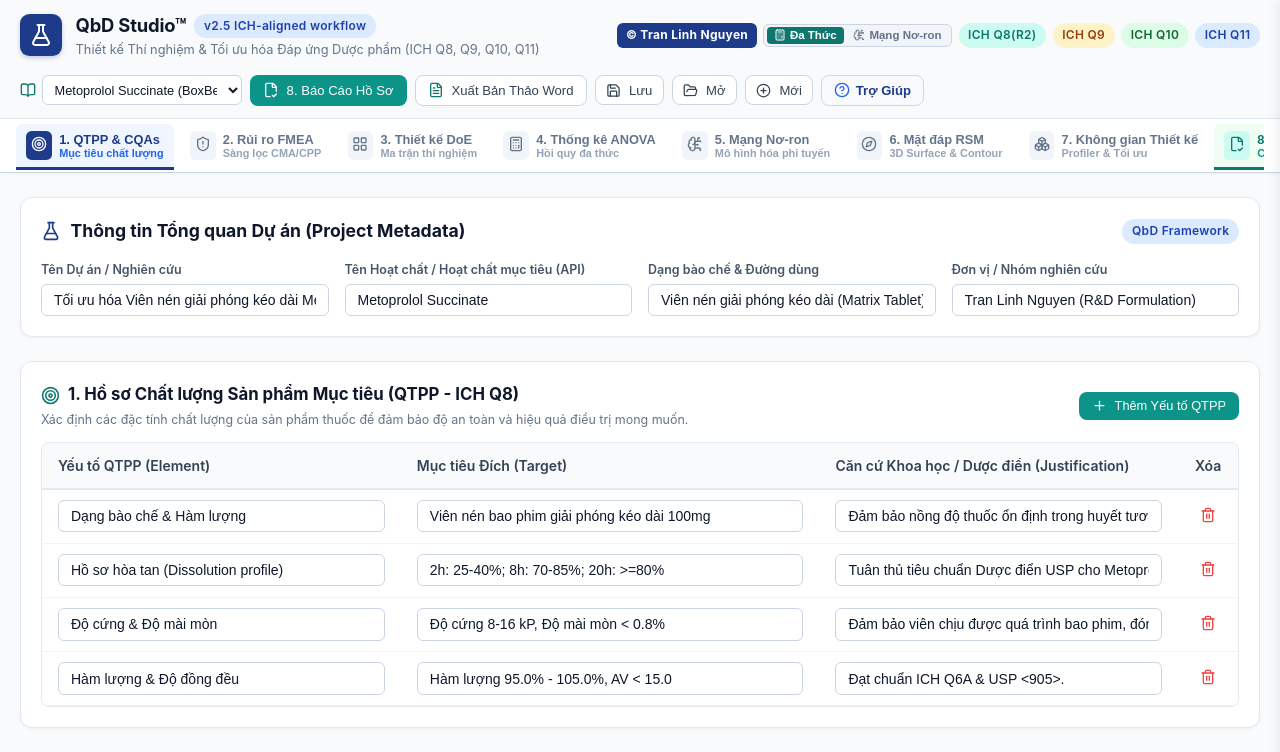
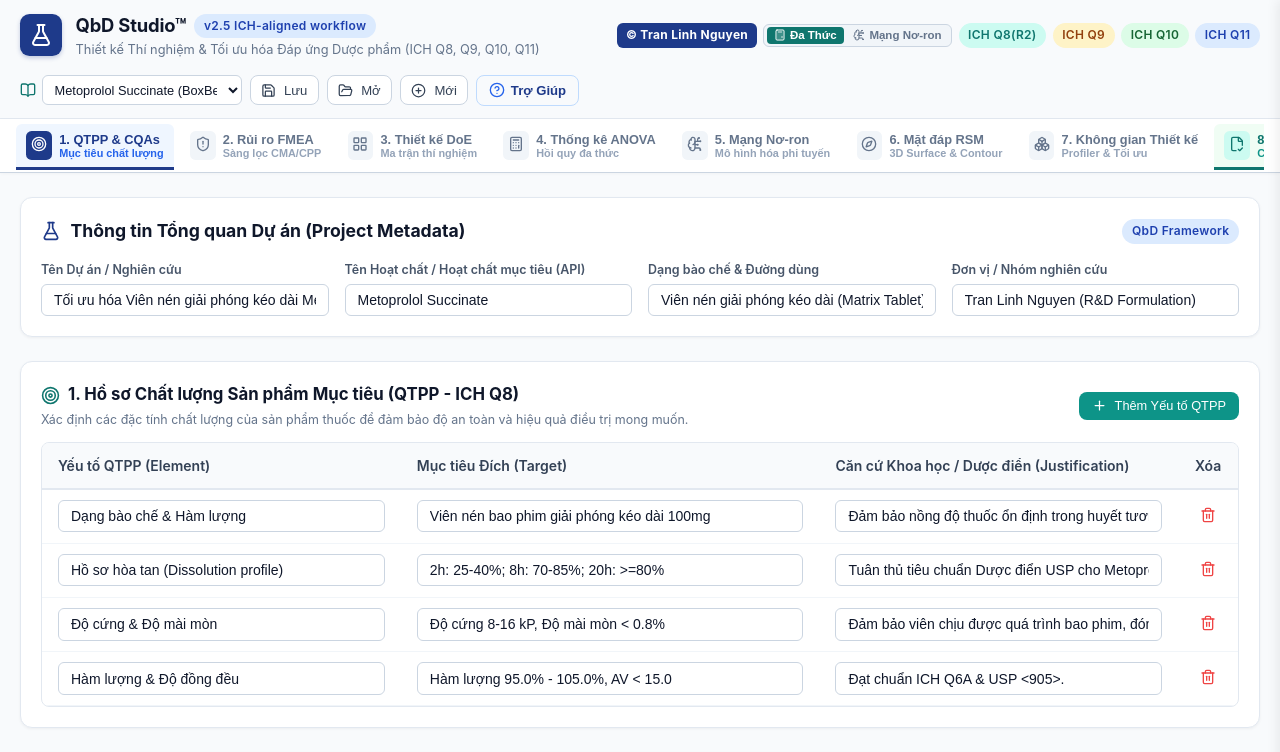
Before and after one commit to linhntgit/QbD, a React (Vite) app: page / in a window 1280 px wide. Shown: the top 752 px of the page. Built offline with nearby package versions, Linux system fonts and the light colour scheme.

Commit message:
refactor: simplify top navigation actions

```diff
--- a/src/App.tsx
+++ b/src/App.tsx
@@ -15,7 +15,7 @@ import type {
 import { CASE_STUDIES } from './data/caseStudies';
 import { fitModel, optimizeDesirability } from './services/statistics';
 import { fitNeuralNetModel, fitMultiOutputNeuralNet, DEFAULT_NEURAL_CONFIG, getNeuralArtifactFingerprint, hydrateNeuralModels, serializeNeuralModels } from './services/neuralNetwork';
-import { getReportReadiness, loadPersistedProject, persistProject, recordProjectVersion, validateProjectTemplate } from './services/projectGovernance';
+import { loadPersistedProject, persistProject, recordProjectVersion, validateProjectTemplate } from './services/projectGovernance';
 import { stableSeedFromText } from './services/random';
 import { Navbar } from './components/Navbar';
 import { TabNavigation, type TabKey } from './components/TabNavigation';
@@ -227,11 +227,6 @@ export function App() {
     setMonteCarlo(null);
   }, [optimum, project.factors, project.cqas, activeModels, analysisProvenance.monteCarloSeed,
     analysisProvenance.monteCarloVariabilityPercent, analysisProvenance.monteCarloSimulations]);
-  const reportReadiness = useMemo(
-    () => getReportReadiness(project, activeModels, optimum, monteCarlo),
-    [project, activeModels, optimum, monteCarlo],
-  );
-
   // Update Project Handler
   const handleUpdateProject = (updated: Partial<QBDProject>) => {
     pendingAuditAction.current = `Cập nhật: ${Object.keys(updated).join(', ')}`;
@@ -449,17 +444,6 @@ export function App() {
     URL.revokeObjectURL(url);
   };
 
-  // Export Word Report
-  const handleExportWord = async () => {
-    if (!reportReadiness.readyForScientificReport) {
-      window.alert(`Chưa thể xuất bản thảo báo cáo phát triển.\n${[...reportReadiness.errors, ...reportReadiness.warnings].slice(0, 8).join('\n')}`);
-      return;
-    }
-    trackProjectAction('export_word');
-    const { exportQBDWordReport } = await import('./services/reportGenerator');
-    exportQBDWordReport(project, models, optimum, monteCarlo, neuralModels, modelingEngine);
-  };
-
   return (
     <div
       className={`app-shell${isHelpOpen && isHelpPinned ? ' app-shell--help-pinned' : ''}`}
@@ -473,15 +457,11 @@ export function App() {
       {/* Top Navbar */}
       <Navbar
         project={project}
-        activeTab={activeTab}
         modelingEngine={modelingEngine}
         onToggleEngine={handleModelingEngineChange}
-        onNavigateToTab={setActiveTab}
         onLoadProject={handleLoadProject}
-        onExportWord={handleExportWord}
         onSaveJSON={handleSaveJSON}
         onNewProject={handleNewProject}
-        canExportWord={reportReadiness.readyForScientificReport}
         onToggleHelp={() => setIsHelpOpen((prev) => !prev)}
         isHelpOpen={isHelpOpen}
       />
--- a/src/components/Navbar.tsx
+++ b/src/components/Navbar.tsx
@@ -1,12 +1,10 @@
 import React, { useRef } from 'react';
 import {
   FlaskConical,
-  FileText,
   Save,
   FolderOpen,
   PlusCircle,
   BookOpen,
-  FileCheck2,
   Calculator,
   BrainCircuit,
   HelpCircle,
@@ -16,30 +14,22 @@ import { CASE_STUDIES } from '../data/caseStudies';
 
 interface NavbarProps {
   project: QBDProject;
-  activeTab?: string;
   modelingEngine?: ModelingEngine;
   onToggleEngine?: (engine: ModelingEngine) => void;
-  onNavigateToTab?: (tab: any) => void;
   onLoadProject: (project: QBDProject) => void;
-  onExportWord: () => void;
   onSaveJSON: () => void;
   onNewProject: () => void;
-  canExportWord?: boolean;
   onToggleHelp?: () => void;
   isHelpOpen?: boolean;
 }
 
 export const Navbar: React.FC<NavbarProps> = ({
   project,
-  activeTab,
   modelingEngine = 'polynomial',
   onToggleEngine,
-  onNavigateToTab,
   onLoadProject,
-  onExportWord,
   onSaveJSON,
   onNewProject,
-  canExportWord = false,
   onToggleHelp,
   isHelpOpen = false,
 }) => {
@@ -205,31 +195,6 @@ export const Navbar: React.FC<NavbarProps> = ({
               </select>
             </div>
 
-            {/* Direct Jump to Report Tab */}
-            {onNavigateToTab && (
-              <button
-                onClick={() => onNavigateToTab('report')}
-                className={`btn ${activeTab === 'report' ? 'btn-primary' : 'btn-teal'}`}
-                style={{ fontSize: '0.82rem', padding: '0.4rem 0.75rem' }}
-                title="Xem ngay Hồ sơ báo cáo phát triển thuốc CTD Module 3.2.P.2 (Tab 8)"
-              >
-                <FileCheck2 size={16} />
-                <span>8. Báo Cáo Hồ Sơ</span>
-              </button>
-            )}
-
-            {/* Export Word */}
-            <button
-              onClick={onExportWord}
-              disabled={!canExportWord}
-              className="btn btn-secondary"
-              style={{ fontSize: '0.82rem', padding: '0.4rem 0.75rem' }}
-              title={canExportWord ? 'Xuất bản thảo báo cáo phát triển theo cấu trúc tham khảo CTD 3.2.P.2' : 'Bản thảo đang bị khóa bởi readiness gate kỹ thuật'}
-            >
-              <FileText size={16} color="#0f766e" />
-              <span>Xuất Bản Thảo Word</span>
-            </button>
-
             {/* Save JSON */}
             <button
               onClick={onSaveJSON}
```
